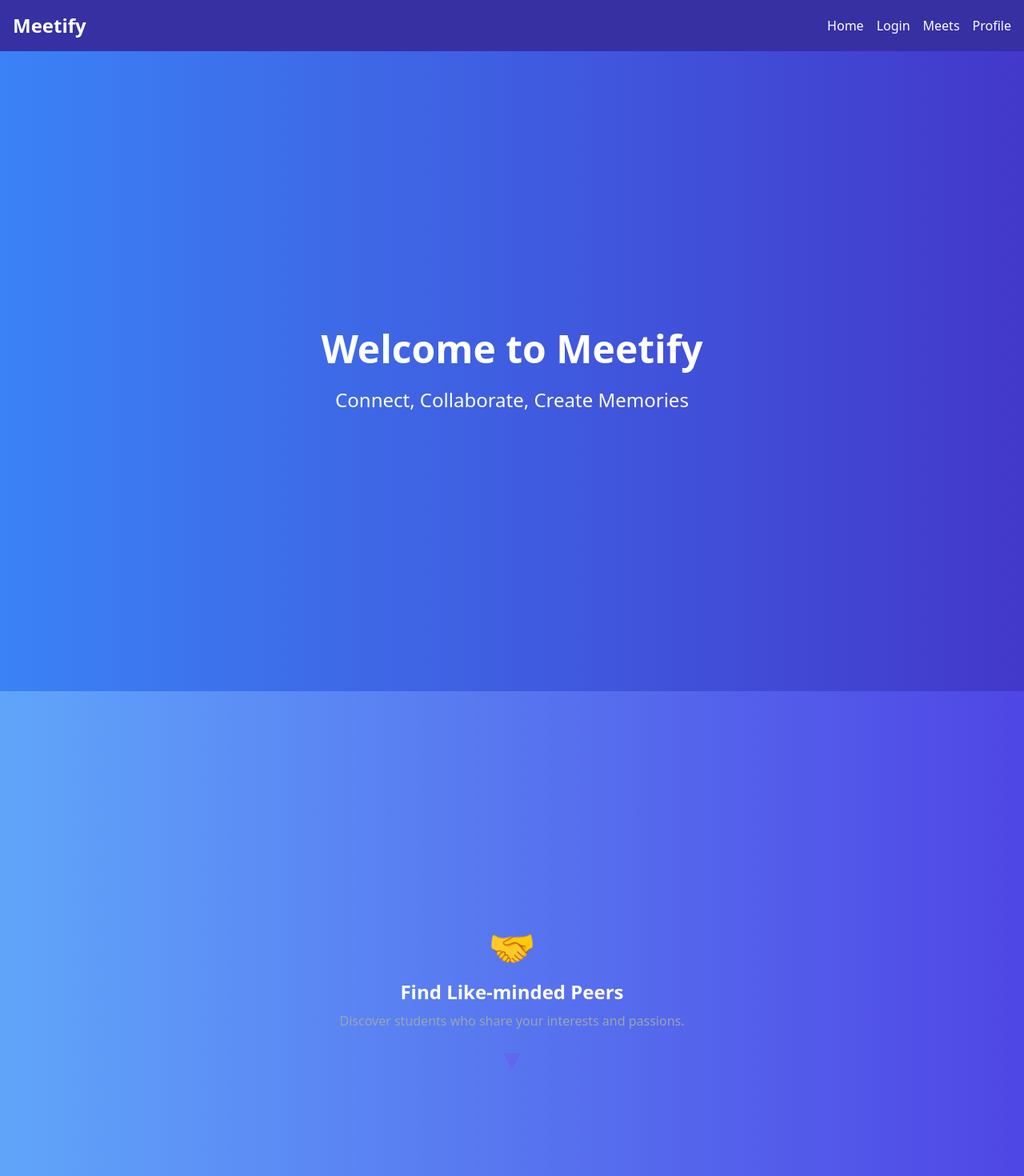
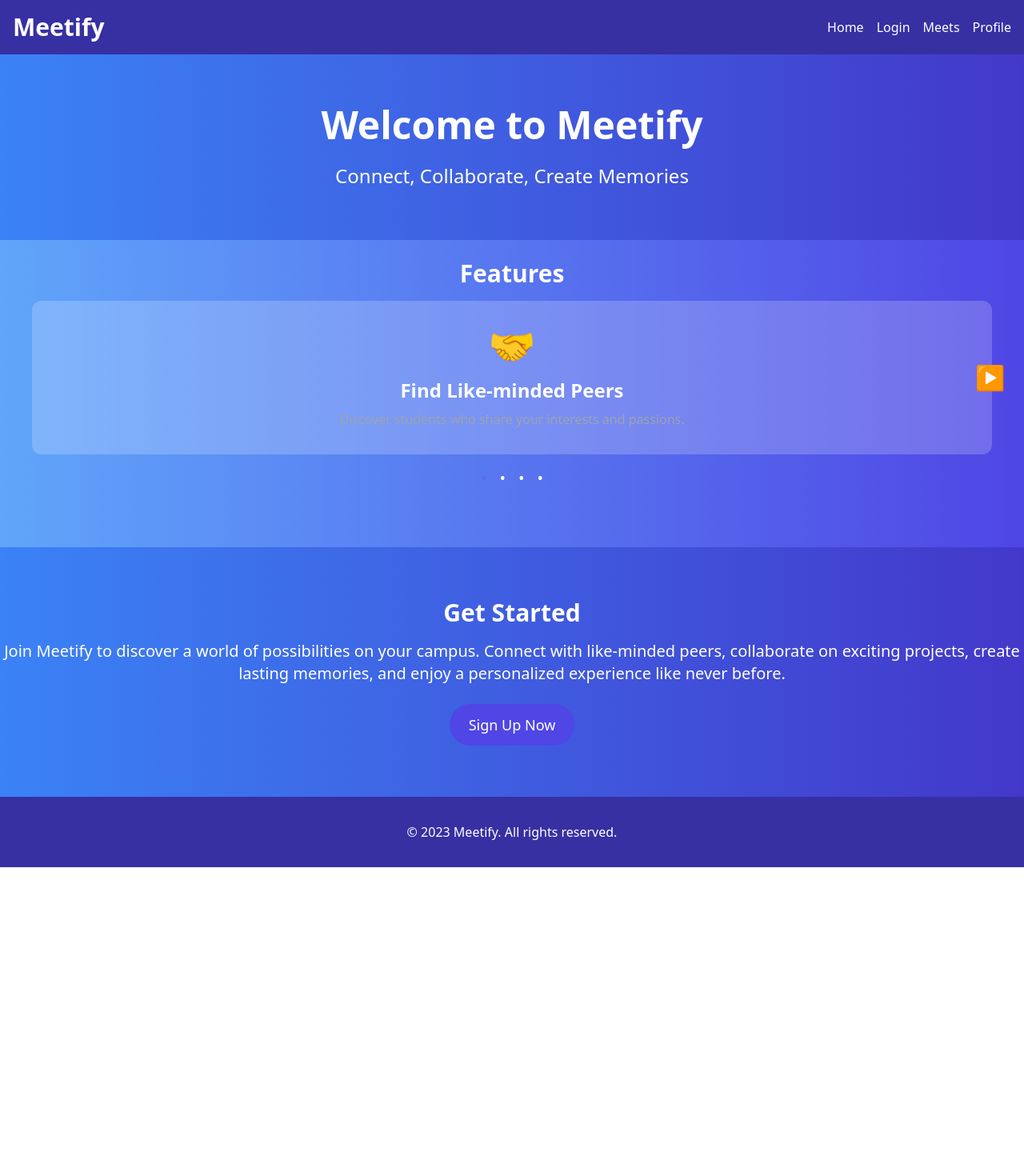
Before and after one commit to sikehish/Meetify, a React (Vite) app in the folder frontend/: page / in a window 1280 px wide. Shown: the top 1470 px of the page at 80% size. After the commit the page ends 1084 px from the top, so only its background shows below. Built offline with nearby package versions, Linux system fonts and the light colour scheme.

Commit message:
Frontend under construction

```diff
--- a/frontend/src/components/FeatureCard.jsx
+++ b/frontend/src/components/FeatureCard.jsx
@@ -1,35 +1,19 @@
 import React from 'react';
 
-const FeatureCard = ({ feature, isActive, onPrev, onNext, isFirst, isLast }) => {
+const FeatureCard = ({ feature, isActive, isFirst, isLast, onNext, onPrev }) => {
+  const cardClasses = `w-80 mx-auto ${
+    isActive ? 'opacity-100' : 'opacity-0'
+  } absolute transform top-1/2 left-1/2 -translate-x-1/2 -translate-y-1/2 transition duration-500 ease-in-out mx-28`;
+
   return (
-    <div
-      className={`h-screen w-full text-white text-center flex flex-col items-center justify-center transition-opacity transform ${
-        isActive ? 'opacity-100 translate-y-0' : 'opacity-0 translate-y-full'
-      }`}
-    >
-      <div className="text-5xl mb-4">{feature.icon}</div>
-      <h3 className="text-2xl font-semibold mb-2">{feature.title}</h3>
-      <p className="text-gray-400 mb-4">{feature.description}</p>
-      <div className="mb-6 flex justify-center space-x-6">
-        {!isFirst && (
-          <div
-            onClick={onPrev}
-            className="cursor-pointer text-indigo-500 text-4xl"
-          >
-            ▲
-          </div>
-        )}
-        {!isLast && (
-          <div
-            onClick={onNext}
-            className="cursor-pointer text-indigo-500 text-4xl"
-          >
-            ▼
-          </div>
-        )}
+    <div className={cardClasses}>
+      <div className="bg-white bg-opacity-20 p-8 rounded-xl text-center">
+        <div className="text-5xl mb-4">{feature.icon}</div>
+        <h3 className="text-2xl font-semibold mb-2">{feature.title}</h3>
+        <p className="text-gray-400">{feature.description}</p>
       </div>
     </div>
-  )
+  );
 };
 
 export default FeatureCard;
--- a/frontend/src/pages/Home.jsx
+++ b/frontend/src/pages/Home.jsx
@@ -1,6 +1,4 @@
 import React, { useState } from 'react';
-import Navbar from '../components/Navbar';
-import FeatureCard from '../components/FeatureCard';
 
 const Home = () => {
   const [activeFeature, setActiveFeature] = useState(0);
@@ -35,6 +33,10 @@ const Home = () => {
     setActiveFeature((activeFeature - 1 + features.length) % features.length);
   };
 
+  const goToFeature = (index) => {
+    setActiveFeature(index);
+  };
+
   const [isOpen, setIsOpen] = useState(false);
 
   const toggleMenu = () => {
@@ -43,25 +45,106 @@ const Home = () => {
 
   return (
     <div className="bg-gradient-to-r from-blue-400 to-indigo-600 text-white">
-      <Navbar />
+      <nav className="bg-indigo-800 p-4">
+        <div className="flex items-center justify-between">
+          <div className="text-3xl font-extrabold text-white">Meetify</div>
+          <div className="md:hidden">
+            <button onClick={toggleMenu} className="text-white">
+              <svg
+                xmlns="http://www.w3.org/2000/svg"
+                className="h-6 w-6"
+                fill="none"
+                viewBox="0 0 24 24"
+                stroke="currentColor"
+              >
+                {isOpen ? (
+                  <path
+                    strokeLinecap="round"
+                    strokeLinejoin="round"
+                    strokeWidth="2"
+                    d="M6 18L18 6M6 6l12 12"
+                  />
+                ) : (
+                  <path
+                    strokeLinecap="round"
+                    strokeLinejoin="round"
+                    strokeWidth="2"
+                    d="M4 6h16M4 12h16M4 18h16"
+                  />
+                )}
+              </svg>
+            </button>
+          </div>
+          <ul className={`md:flex space-x-4 ${isOpen ? 'block' : 'hidden'}`}>
+            <li>
+              <a className="text-white" href="#home">
+                Home
+              </a>
+            </li>
+            <li>
+              <a className="text-white" href="#login">
+                Login
+              </a>
+            </li>
+            <li>
+              <a className="text-white" href="#meets">
+                Meets
+              </a>
+            </li>
+            <li>
+              <a className="text-white" href="#profile">
+                Profile
+              </a>
+            </li>
+          </ul>
+        </div>
+      </nav>
 
-      <header className="h-screen flex flex-col justify-center items-center text-center bg-gradient-to-r from-blue-500 to-indigo-700 animate-fade-in">
+      <header className="py-16 text-center bg-gradient-to-r from-blue-500 to-indigo-700 animate-fade-in">
         <h1 className="text-5xl font-extrabold mb-6">Welcome to Meetify</h1>
         <p className="text-2xl">Connect, Collaborate, Create Memories</p>
       </header>
 
-      <section className="h-screen relative overflow-hidden">
-        {features.map((feature, index) => (
-          <FeatureCard
-            key={index}
-            feature={feature}
-            isActive={index === activeFeature}
-            isFirst={index === 0}
-            isLast={index === features.length - 1}
-            onNext={nextFeature}
-            onPrev={prevFeature}
-          />
-        ))}
+      <section className="text-center mb-12 p-6">
+        <h2 className="text-3xl font-semibold mb-4">Features</h2>
+        <div className="relative">
+          {activeFeature > 0 && (
+            <button
+              className="absolute left-0 top-1/2 transform -translate-y-1/2 text-3xl text-white hover:text-indigo-300 transition transform hover:scale-110 focus:outline-none"
+              onClick={prevFeature}
+            >
+              &#9664;
+            </button>
+          )}
+          <div className="p-8 mx-4 bg-white bg-opacity-20 rounded-xl">
+            <div className="text-5xl mb-4">{features[activeFeature].icon}</div>
+            <h3 className="text-2xl font-semibold mb-2">{features[activeFeature].title}</h3>
+            <p className="text-gray-400">{features[activeFeature].description}</p>
+          </div>
+          {activeFeature < features.length - 1 && (
+            <button
+              className="absolute right-0 top-1/2 transform -translate-y-1/2 text-3xl text-white hover:text-indigo-300 transition transform hover:scale-110 focus:outline-none"
+              onClick={nextFeature}
+            >
+              &#9654;
+            </button>
+          )}
+        </div>
+        <div className="mt-4 flex justify-center">
+          {features.map((_, index) => (
+            <button
+              key={index}
+              className={`text-xl mx-2 focus:outline-none ${
+                index === activeFeature
+                  ? 'text-indigo-500'
+                  : 'text-white hover:text-indigo-300'
+              }`}
+              onClick={() => goToFeature(index)}
+            >
+              &bull;
+            </button>
+          ))}
+        </div>
       </section>
 
       <section className="text-center py-16 bg-gradient-to-r from-blue-500 to-indigo-700">
@@ -71,6 +154,10 @@ const Home = () => {
         </p>
         <button className="bg-indigo-600 text-white py-3 px-6 text-lg rounded-full hover:bg-indigo-800 transition">Sign Up Now</button>
       </section>
+
+      <footer className="bg-indigo-800 p-8 text-center">
+        <p className="text-white">© 2023 Meetify. All rights reserved.</p>
+      </footer>
     </div>
   );
 };
```
